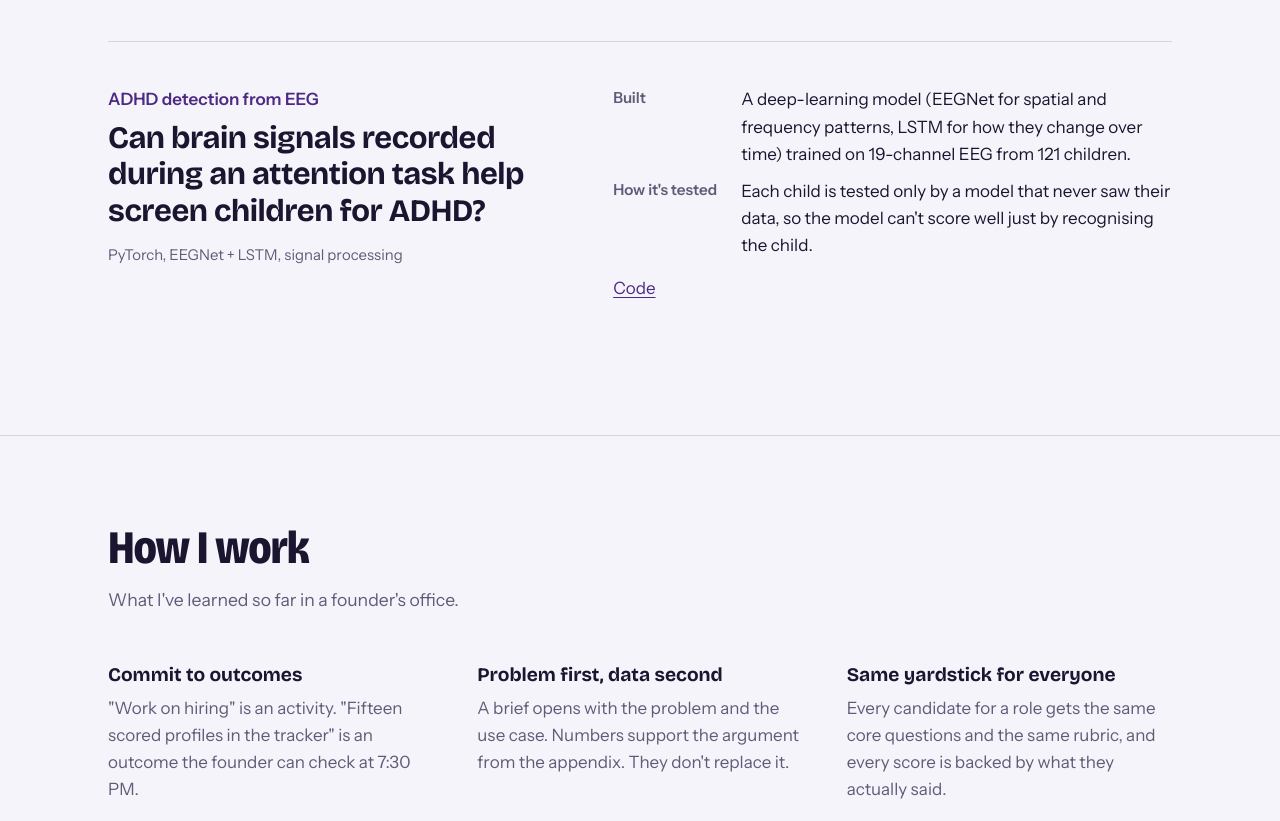
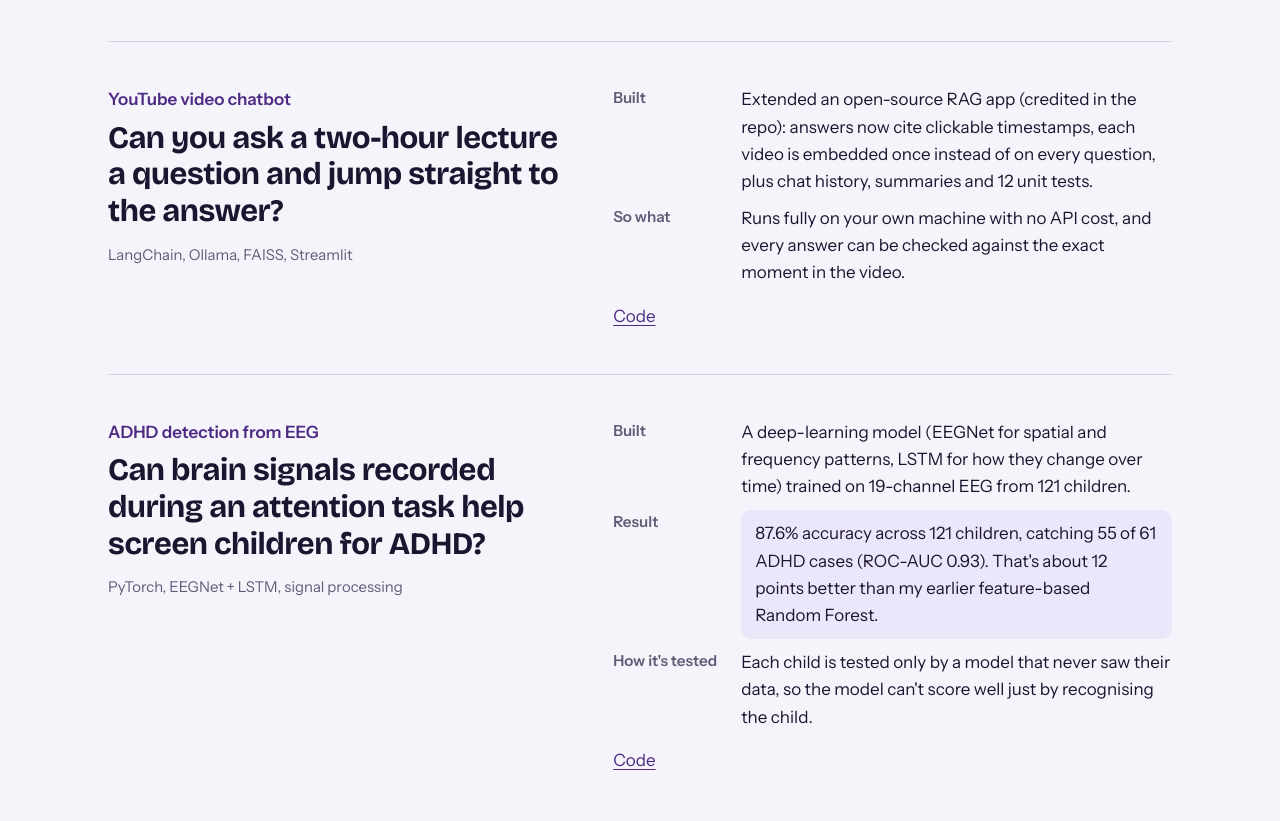
Before and after one commit to madhvisingh265/madhvisingh265.github.io, a plain HTML site: page index.html in a window 1280 px wide. Shown: the part 3354-4175 px from the top of the page. Drawn offline with nearby package versions, Linux system fonts and the light colour scheme.

Commit message:
Add YouTube chatbot and EEG results
Co-Authored-By: Claude Opus 5.5 <noreply@anthropic.com>
Claude-Session: https://claude.ai/code/session_01RPMNFUW2XsJUUrXpJ338hn

```diff
--- a/index.html
+++ b/index.html
@@ -211,7 +211,7 @@
         <dt>Built</dt><dd>A health model that estimates each cell's state from voltage, temperature and resistance, an end-of-life forecast, anomaly flags and a live dashboard. Uses NASA's battery ageing data (4 cells, 636 cycles).</dd>
         <dt>Result</dt><dd class="result">Every cell that reached end of life was flagged 17–36 cycles in advance. Health estimates on unseen cells were within 2.8 points on average.</dd>
         <dt>So what</dt><dd>That warning window is when replacement can be planned instead of becoming downtime.</dd>
-        <dd class="links"><a href="https://github.com/madhvisingh265/bess-health-monitoring">Code and results</a></dd>
+        <dd class="links"><a href="https://github.com/madhvisingh265/bess-battery-health-dashboard">Code and results</a></dd>
       </dl>
     </article>
 
@@ -259,14 +259,28 @@
 
     <article class="proj">
       <div>
+        <p class="name">YouTube video chatbot</p>
+        <p class="q">Can you ask a two-hour lecture a question and jump straight to the answer?</p>
+        <p class="stack">LangChain, Ollama, FAISS, Streamlit</p>
+      </div>
+      <dl>
+        <dt>Built</dt><dd>Extended an open-source RAG app (credited in the repo): answers now cite clickable timestamps, each video is embedded once instead of on every question, plus chat history, summaries and 12 unit tests.</dd>
+        <dt>So what</dt><dd>Runs fully on your own machine with no API cost, and every answer can be checked against the exact moment in the video.</dd>
+        <dd class="links"><a href="https://github.com/madhvisingh265/youtube-chatbot">Code</a></dd>
+      </dl>
+    </article>
+
+    <article class="proj">
+      <div>
         <p class="name">ADHD detection from EEG</p>
         <p class="q">Can brain signals recorded during an attention task help screen children for ADHD?</p>
         <p class="stack">PyTorch, EEGNet + LSTM, signal processing</p>
       </div>
       <dl>
         <dt>Built</dt><dd>A deep-learning model (EEGNet for spatial and frequency patterns, LSTM for how they change over time) trained on 19-channel EEG from 121 children.</dd>
+        <dt>Result</dt><dd class="result">87.6% accuracy across 121 children, catching 55 of 61 ADHD cases (ROC-AUC 0.93). That's about 12 points better than my earlier feature-based Random Forest.</dd>
         <dt>How it's tested</dt><dd>Each child is tested only by a model that never saw their data, so the model can't score well just by recognising the child.</dd>
-        <dd class="links"><a href="https://github.com/madhvisingh265/eeg-adhd-detection">Code</a></dd>
+        <dd class="links"><a href="https://github.com/madhvisingh265/adhd-diagnosis">Code</a></dd>
       </dl>
     </article>
   </div>
```
